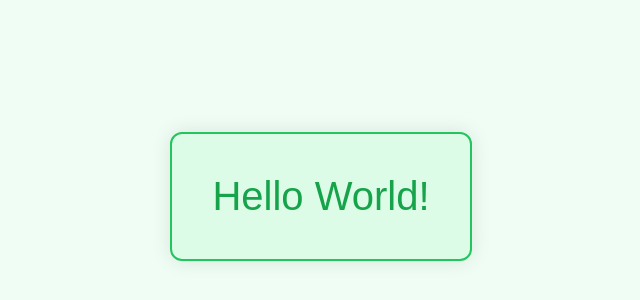
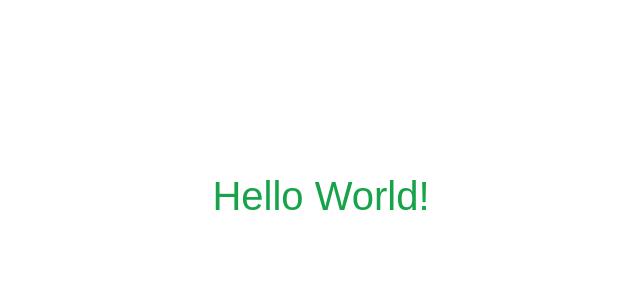
Before and after one commit to randomstuff101/randomstuff101.github.io, a plain HTML site: page index.html in a window 1280 px wide. Shown: the part 204-504 px from the top of the page, without its empty margins (319-959 px from the left). Drawn offline with Linux system fonts and the light colour scheme.

Commit message:
Update index.html

```diff
--- a/index.html
+++ b/index.html
@@ -10,18 +10,12 @@
       display: flex;
       align-items: center;
       justify-content: center;
-      background-color: #f0fdf4;
       font-family: Arial, sans-serif;
     }
     .message {
       text-align: center;
-      padding: 40px;
-      border: 2px solid #22c55e;
-      background-color: #dcfce7;
       color: #16a34a;
       font-size: 2.5rem;
-      border-radius: 12px;
-      box-shadow: 0 0 20px rgba(0, 0, 0, 0.1);
     }
   </style>
 </head>
```
